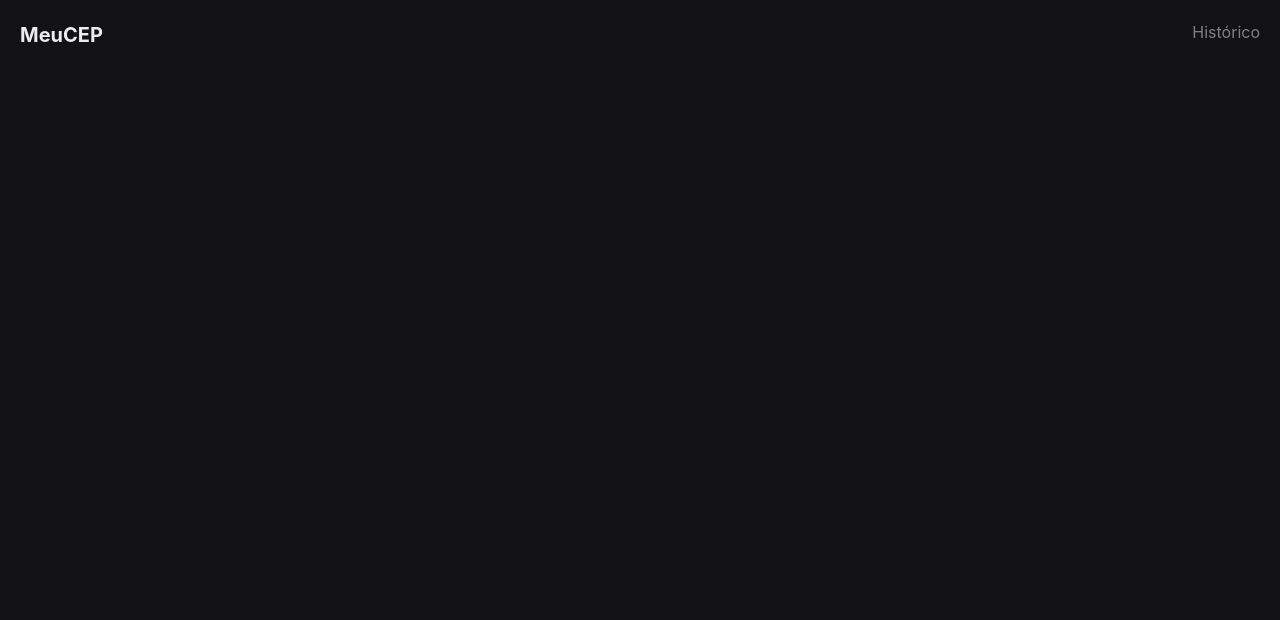
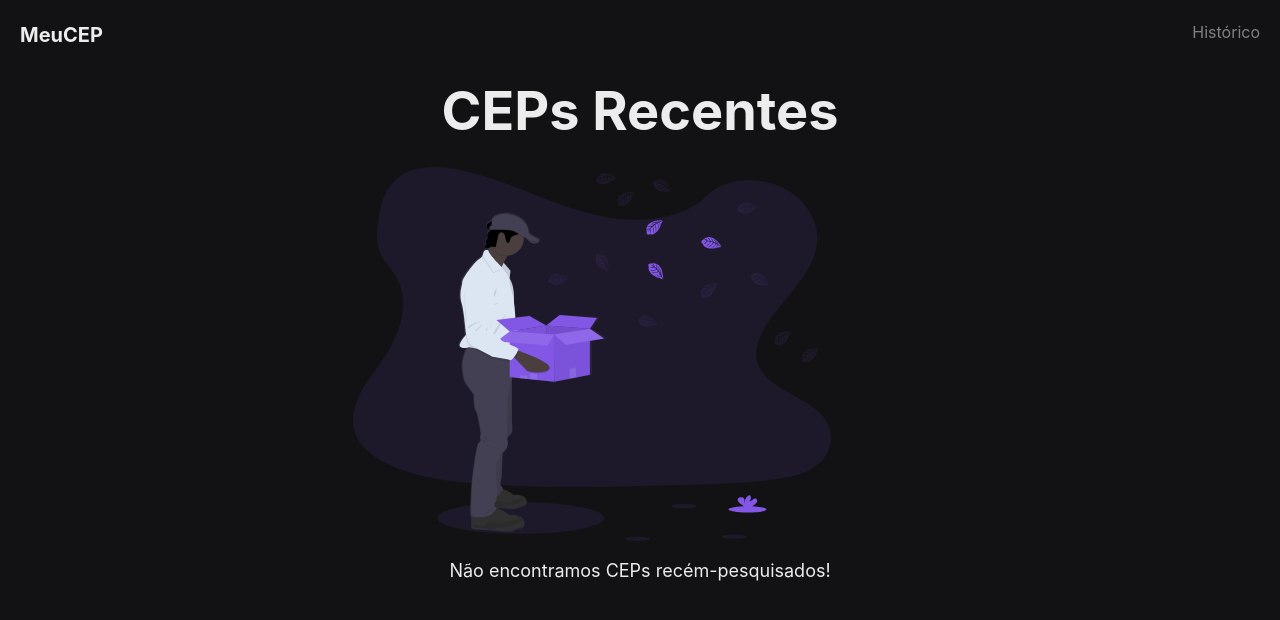
Before and after one commit to SampaioLeal/meucep, a React (Create React App) app: page /historico in a window 1280 px wide. Shown: the top 620 px of the page. Built offline with nearby package versions, Linux system fonts and the light colour scheme.

Commit message:
Nova página de histórico de CEPs

```diff
--- a/src/App.tsx
+++ b/src/App.tsx
@@ -1,6 +1,7 @@
 import { ChakraProvider } from "@chakra-ui/react";
 import { BrowserRouter, Switch, Route } from "react-router-dom";
 import NavBar from "./components/NavBar";
+import History from "./pages/History";
 import CEPInfo from "./pages/CEPInfo";
 import Home from "./pages/Home";
 import rocketTheme from "./styles/themes/rocketTheme";
@@ -14,6 +15,7 @@ function App() {
         <Switch>
           <Route exact path="/" component={Home} />
           <Route exact path="/cep/:cep" component={CEPInfo} />
+          <Route exact path="/historico" component={History} />
         </Switch>
       </BrowserRouter>
     </ChakraProvider>
--- /dev/null
+++ b/src/components/HistoryItem/index.tsx
@@ -0,0 +1,42 @@
+import { Box, Text } from "@chakra-ui/layout";
+import { useHistory } from "react-router";
+
+interface HistoryItemProps {
+  cepObj: {
+    city: string;
+    uf: string;
+    cep: string;
+  };
+}
+
+export default function HistoryItem({ cepObj }: HistoryItemProps) {
+  const history = useHistory();
+
+  function handleGoToCEP(cep: string) {
+    history.push(`/cep/${cep}`);
+  }
+
+  return (
+    <Box
+      textAlign="start"
+      bg="#1E2023"
+      borderRadius={10}
+      w="100%"
+      padding={4}
+      marginY={4}
+      cursor="pointer"
+      onClick={() => handleGoToCEP(cepObj.cep)}
+      transitionDuration="0.2s"
+      _hover={{
+        transform: "scale(1.02)",
+      }}
+    >
+      <Text fontWeight="bold" color="#8257E6" fontSize={18}>
+        {cepObj.city} - {cepObj.uf}
+      </Text>
+      <Text fontWeight="bold" fontSize={30}>
+        {cepObj.cep}
+      </Text>
+    </Box>
+  );
+}
--- /dev/null
+++ b/src/pages/History.tsx
@@ -0,0 +1,31 @@
+import { Image } from "@chakra-ui/image";
+import { Container, Text } from "@chakra-ui/layout";
+import HistoryItem from "../components/HistoryItem";
+
+export default function History() {
+  const cepHistory: {
+    city: string;
+    uf: string;
+    cep: string;
+  }[] = [];
+
+  return (
+    <Container textAlign="center">
+      <Text fontWeight="bold" fontSize={54}>
+        CEPs Recentes
+      </Text>
+
+      {cepHistory.length ? (
+        cepHistory.map((item) => <HistoryItem cepObj={item} key={item.cep} />)
+      ) : (
+        <Image
+          marginY={4}
+          src="/assets/norecent.svg"
+          alt="Homem segurando caixa vazia"
+        />
+      )}
+
+      <Text fontSize={18}>Não encontramos CEPs recém-pesquisados!</Text>
+    </Container>
+  );
+}
```
Also changed, not shown: public/assets/norecent.svg (added).
